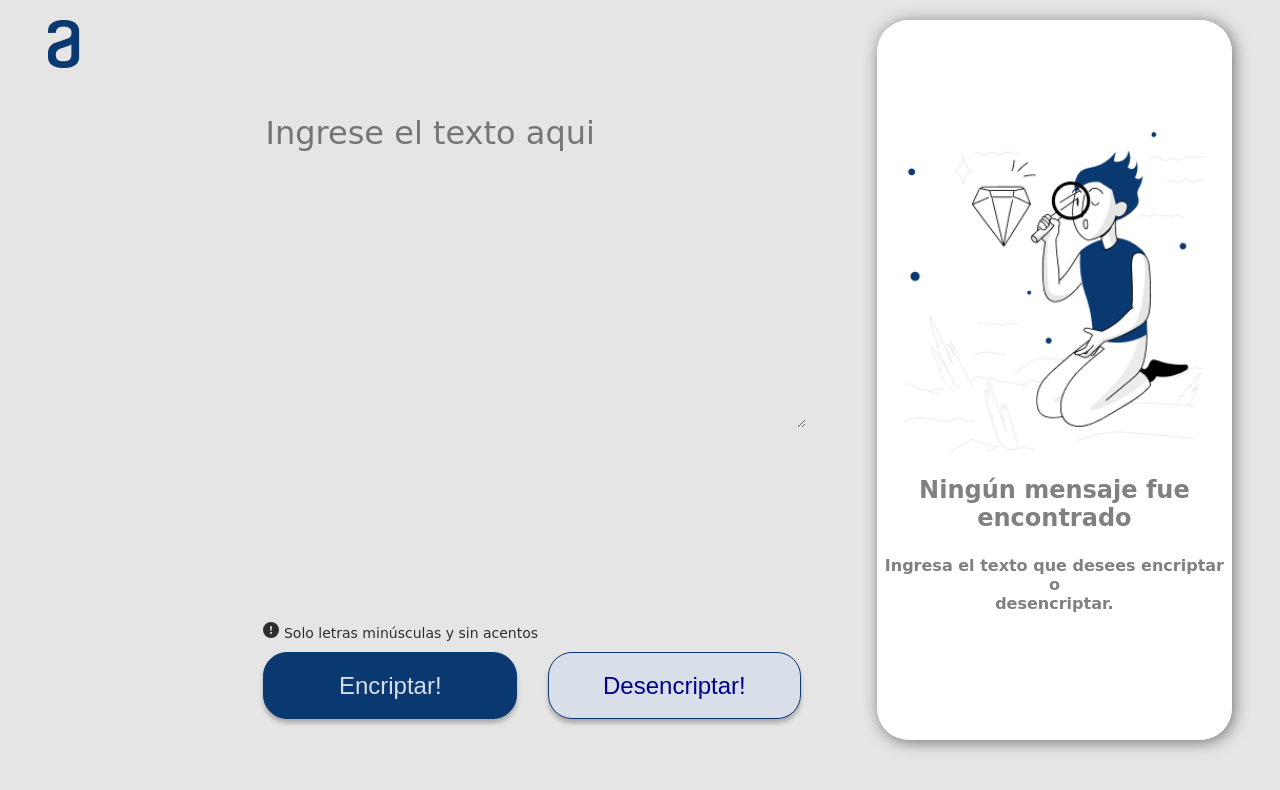
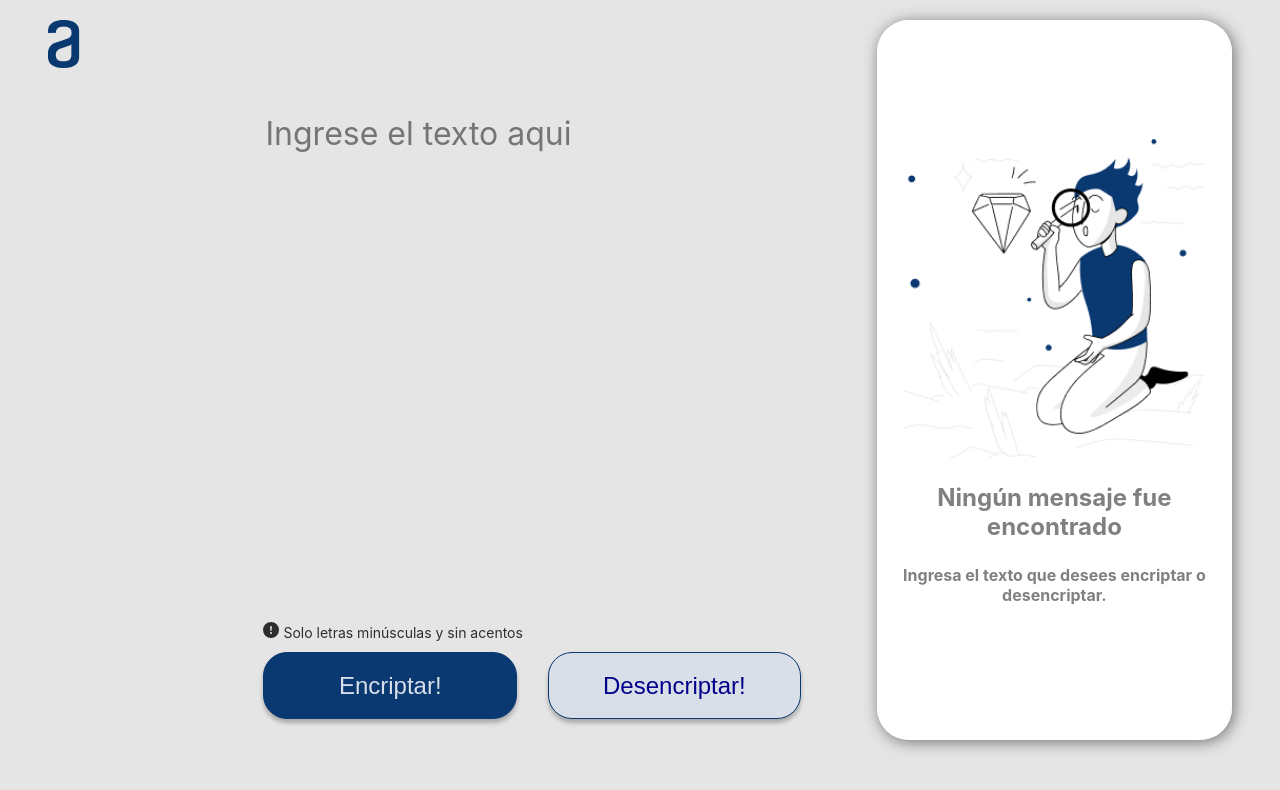
Before and after one commit to Tellezk9/Oracle_challenge, a plain HTML site: page index.html in a window 1280 px wide. Drawn offline with Linux system fonts and the light colour scheme.

Commit message:
fix_fontStyle

```diff
--- a/style.css
+++ b/style.css
@@ -1,3 +1,7 @@
+:root {
+    --fontFamily: 'Inter', sans-serif;
+}
+
 body {
     background: #E5E5E5;
 }
@@ -35,7 +39,7 @@ body {
     border: none;
     background: none;
     opacity: 0.8;
-    font-family: cursive;
+    font-family: var(--fontFamily);
 }
 
 .textToProcess {
@@ -45,7 +49,8 @@ body {
     color: darkblue;
     border: none;
     background: none;
-    font-family: cursive;
+    font-family: var(--fontFamily);
+    resize: none;
     min-height: 312px;
     max-height: 311px;
     max-width: 99%;
@@ -62,7 +67,7 @@ body {
 }
 
 .observationText {
-    font-family: cursive;
+    font-family: var(--fontFamily);
     font-size: 14px;
     color: black;
     opacity: 0.8;
@@ -155,14 +160,16 @@ body {
     font-weight: bold;
     text-align: center;
     font-size: 24px;
-    font-family: cursive;
+    font-family: var(--fontFamily);
+    ;
     color: gray;
 }
 
 .smallLetter {
     text-align: center;
     font-size: 16px;
-    font-family: cursive;
+    font-family: var(--fontFamily);
+    ;
     color: gray;
 }
 
@@ -208,7 +215,8 @@ body {
 }
 
 .labelCard {
-    font-family: cursive;
+    font-family: var(--fontFamily);
+    ;
     font-size: 20px;
     margin: 10px;
     color: #495057;
```
